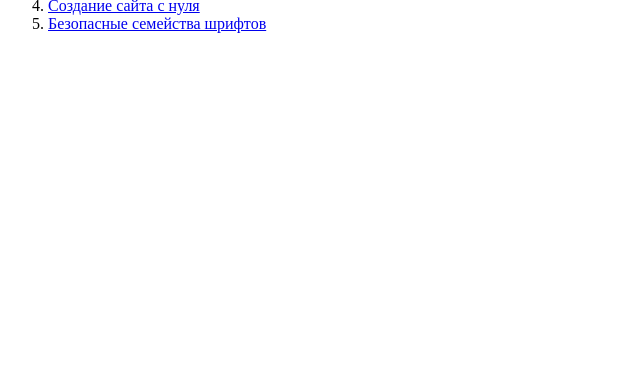
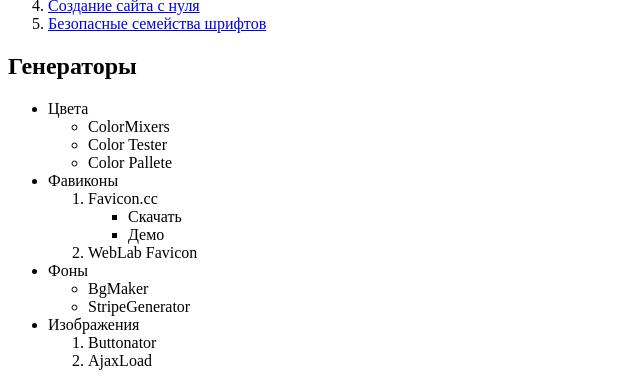
Before and after one commit to AliakseiYausiuk/University_lab_1, a plain HTML site: page index.html in a window 1280 px wide. Shown: the part 1569-1955 px from the top of the page, without its empty margins (0-640 px from the left). Before the commit the page ends 1618 px from the top, so only its background shows below. Drawn offline with Linux system fonts and the light colour scheme.

Commit message:
feat: add lab-1-6

```diff
--- a/index.html
+++ b/index.html
@@ -71,6 +71,47 @@
         </ol>
     </section>
 
+    <section class="Lab-1-6">
+        <h1>Генераторы</h1>
+        <ul>
+            <li>
+                Цвета
+                <ul type="circle">
+                    <li>ColorMixers</li>
+                    <li>Color Tester</li>
+                    <li>Color Pallete</li>
+                </ul>
+            </li>
+            <li>
+                Фавиконы
+                <ol>
+                    <li>
+                        Favicon.cc
+                        <ul type="square">
+                            <li>Скачать</li>
+                            <li>Демо</li>
+                        </ul>
+                    </li>
+                    <li>WebLab Favicon</li>
+                </ol>
+            </li>
+            <li>
+                Фоны
+                <ul type="circle">
+                    <li>BgMaker</li>
+                    <li>StripeGenerator</li>
+                </ul>
+            </li>
+            <li>
+                Изображения
+                <ol>
+                    <li>Buttonator</li>
+                    <li>AjaxLoad</li>
+                </ol>
+            </li>
+        </ul>
+    </section>
+
 
 </body>
 </html>
```
